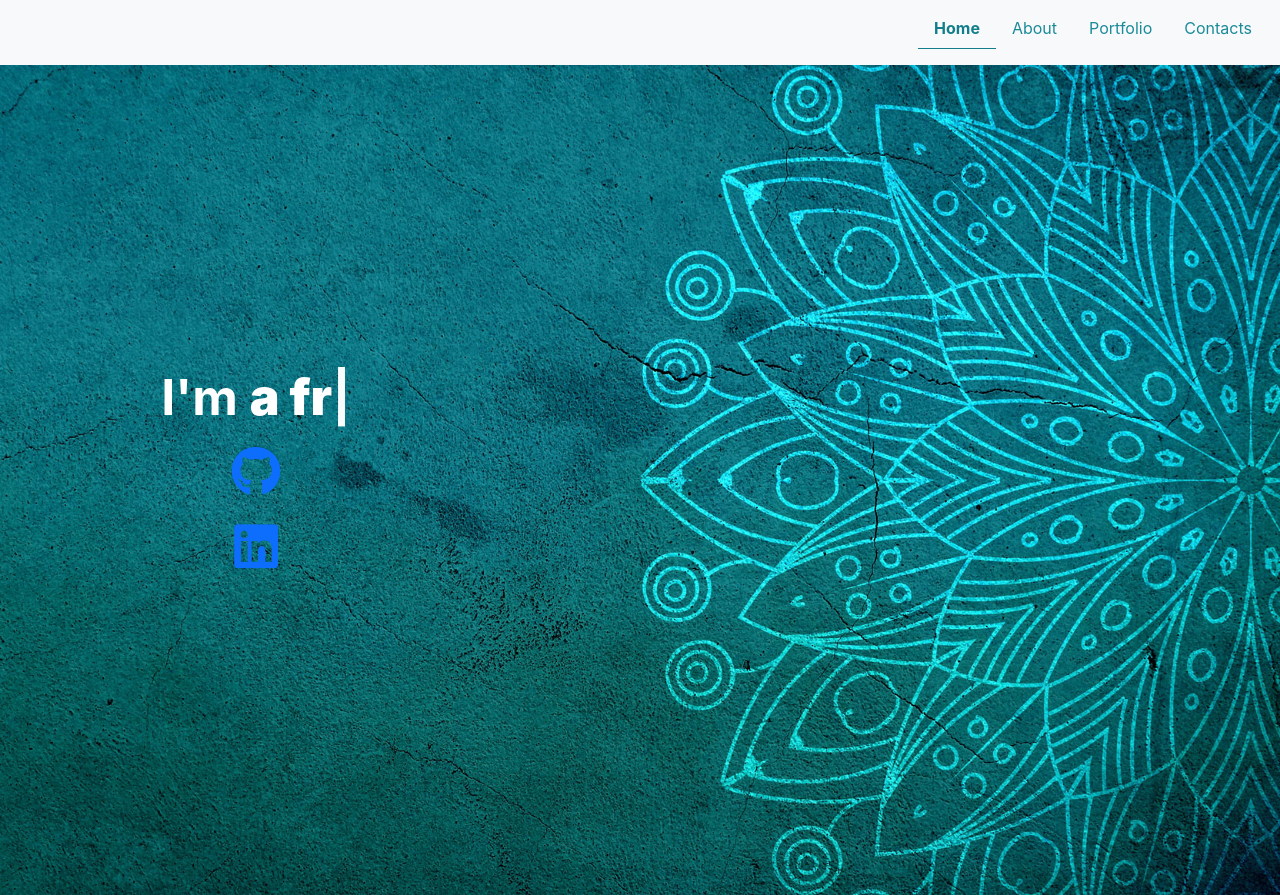
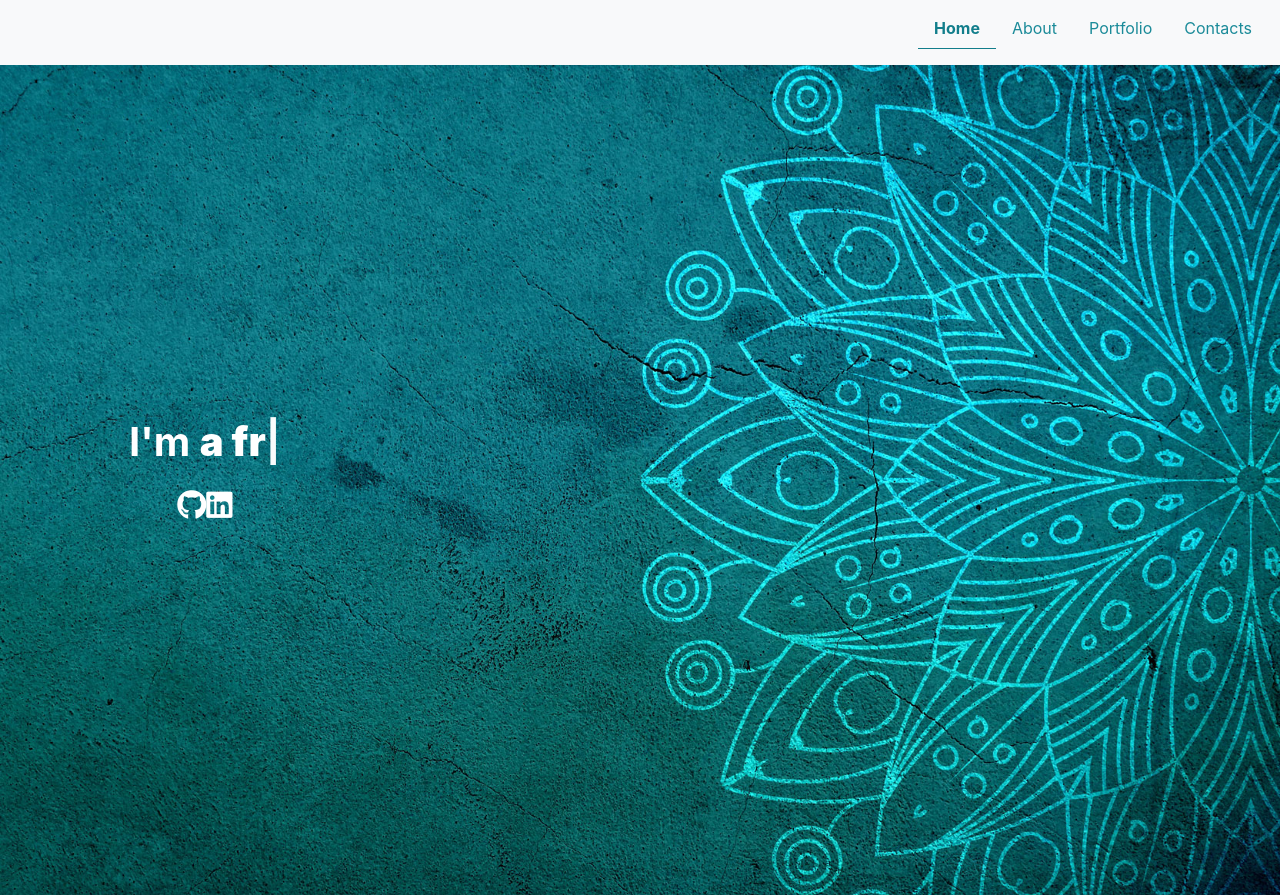
Before and after one commit to Dulatto/react-portfolio-2, a React (Create React App) app: page / in a window 1280 px wide. Built offline with nearby package versions, Linux system fonts and the light colour scheme.

Commit message:
fontawesome

```diff
--- a/src/App.css
+++ b/src/App.css
@@ -27,11 +27,16 @@
   text-align: center;
   position: absolute;
   top: 50%;
-  left: 20%;
+  left: 16%;
   transform: translate(-50%, -50%);
   color: #fff;
-  font-size:50px;
+  font-size:40px;
   font-weight: bold;
+  width: 200px;
+}
+.home-text a{
+  color: #fff;
+  font-size: 30px;
 }
 
 .typed-cursor{
--- a/src/Components/HomePage.js
+++ b/src/Components/HomePage.js
@@ -25,10 +25,10 @@ function HomePage(props) {
 
     return (
         <div className="home-text">
-            <span className='d-inline' style={{ whiteSpace: 'pre' }} ref={el} />
-            <ul class="list-unstyled list-social">
-                <li><a href="#"><i class="fab fa-github"></i></a></li>
-                <li><a href="#"><i class="fab fa-linkedin"></i></a></li>
+            <div className='d-inline' style={{ whiteSpace: 'pre' }} ref={el} />
+            <ul className="list-unstyled list-social">
+                <li className='d-inline'><a href="#"><i className="fab fa-github"></i></a></li>
+                <li className='d-inline'><a href="#"><i className="fab fa-linkedin"></i></a></li>
             </ul>
         </div>
     );
```
